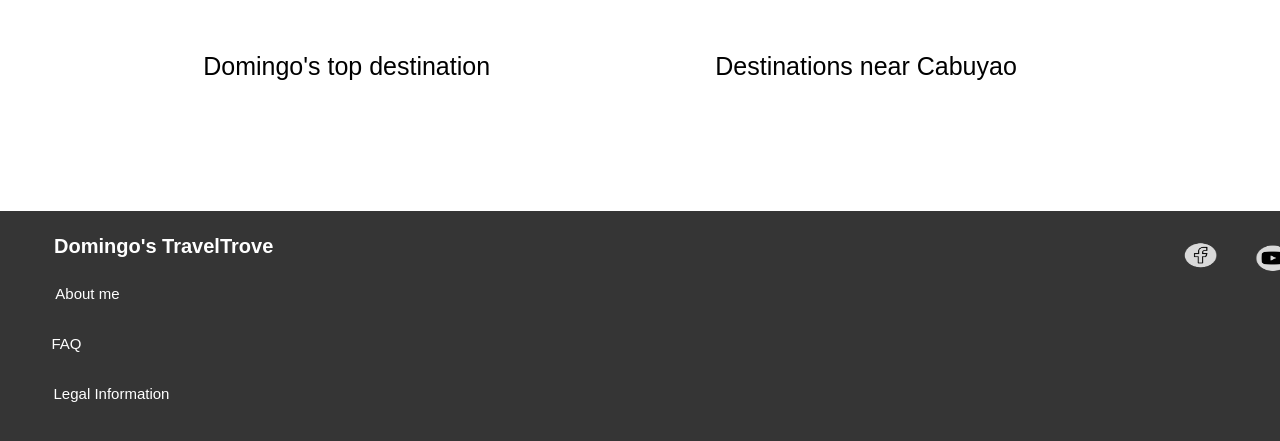
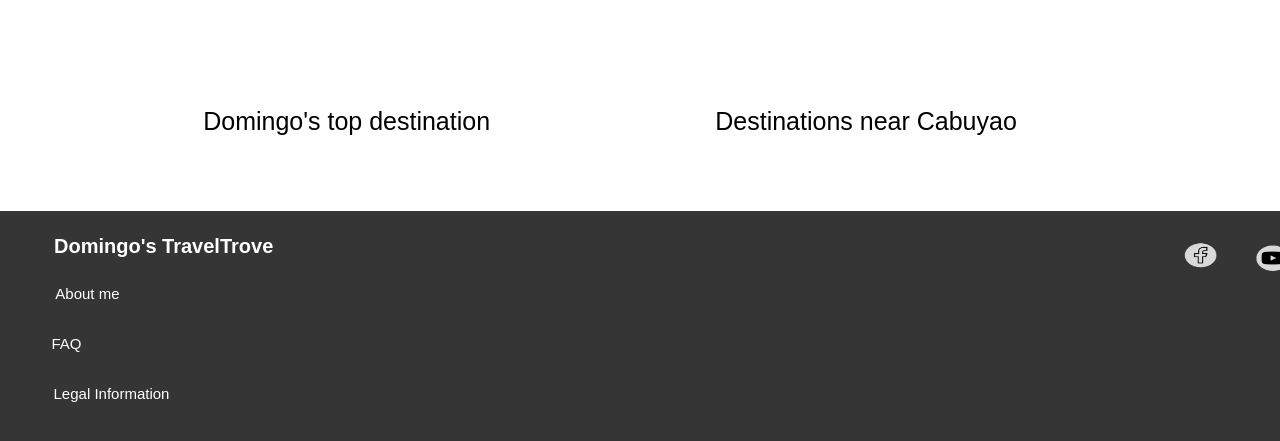
Before and after one commit to Sedgez/SedgezWebTechFinalsExams, a plain HTML site: page index.html in a window 1280 px wide. Shown: the part 1296-1737 px from the top of the page. Drawn offline with Linux system fonts and the light colour scheme.

Commit message:
DECW styles.css

```diff
--- a/DECW styles.css
+++ b/DECW styles.css
@@ -267,6 +267,8 @@ body {
    }
 
    .blogTitle a {
+    position: relative;
+    top: 55px;
     text-decoration: none;
     font-size: 25px;
     color: black;
```
